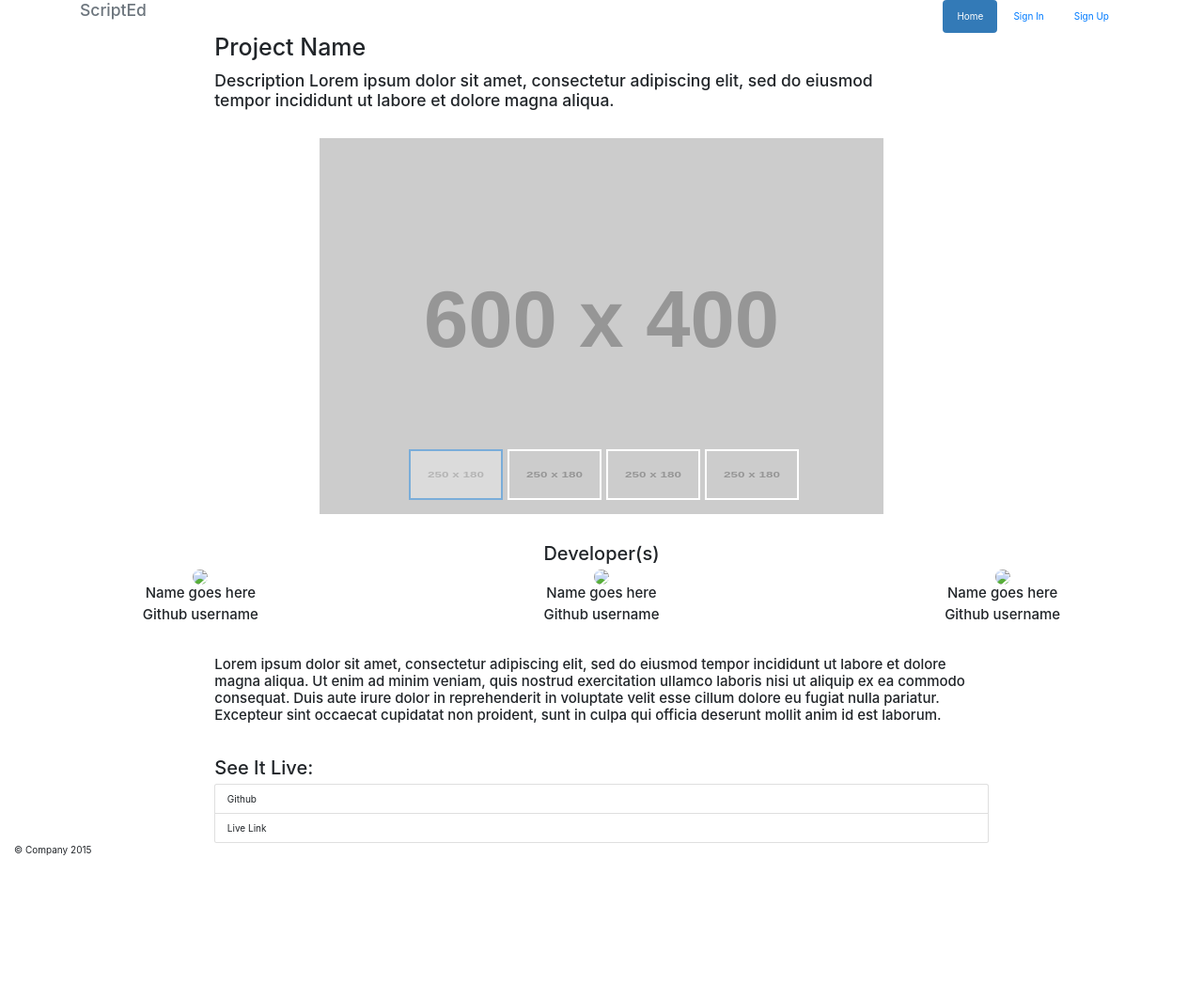
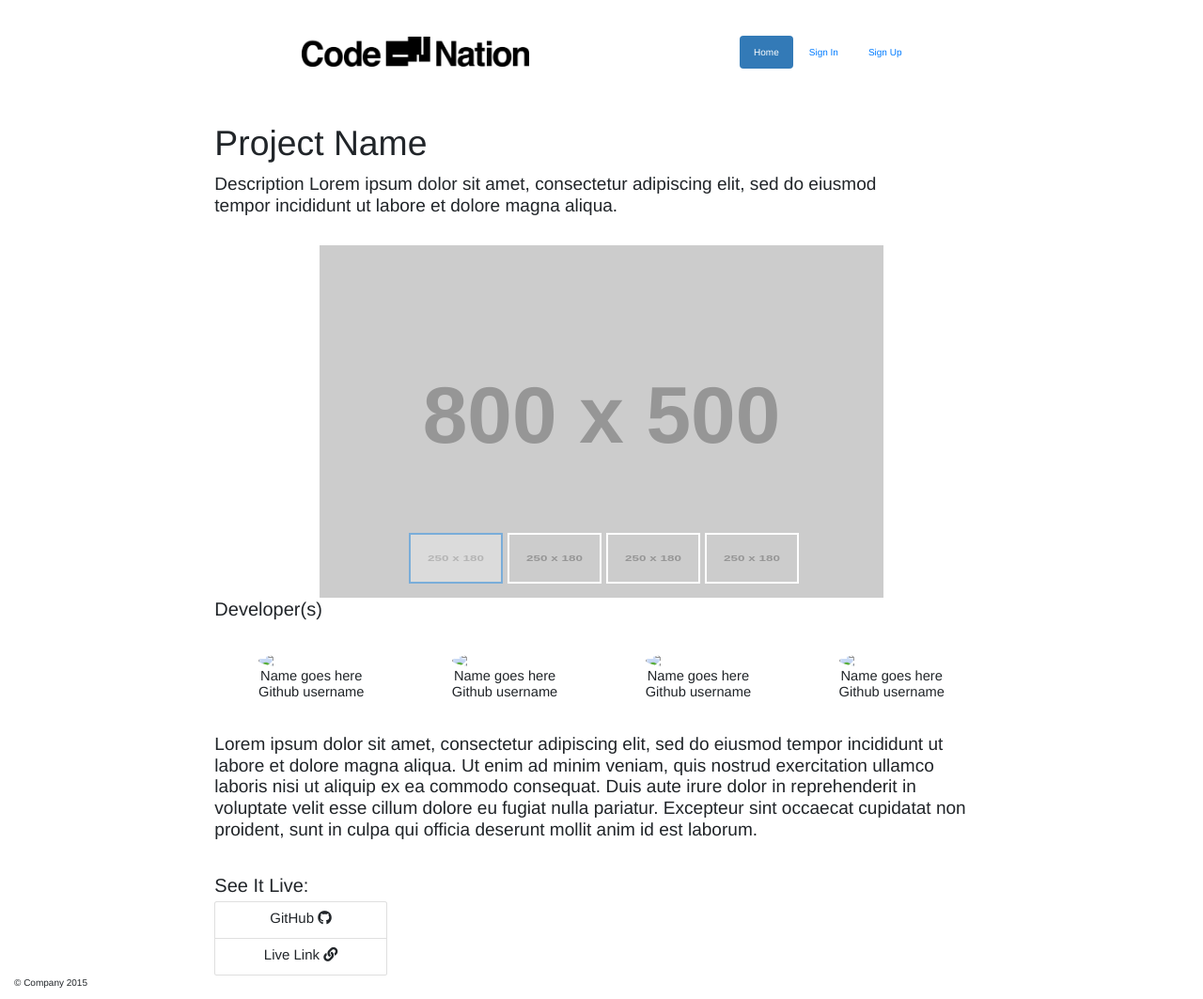
Before and after one commit to soybean/scripted, a Flask app: template templates/project.html in a window 1280 px wide. Shown: the whole page at 94% size. Before the commit the page ends 910 px from the top, so only its background shows below. Run offline with Flask 2, Linux system fonts and the light colour scheme; the template is opened without the code that fills it, so the values that code supplies are empty; grey boxes labelled with a size stand in for pictures from a placeholder-image service; some libraries are stand-ins or nearby versions.

Commit message:
update project page

```diff
--- a/static/css/main.css
+++ b/static/css/main.css
@@ -1,3 +1,11 @@
+* {
+    font-family: Helvetica Neue, Helvetica, Arial, sans-serif;
+}
+
+a {
+    color: #0080ff;
+}
+
 #nav-panel {
     background-color: #0080ff;
     height: 85px;
@@ -13,6 +21,7 @@
 .card-img-top {
     width: 100%;
 }
+
 .row {
     margin-top: 15px;
     margin-bottom: 15px;
@@ -41,8 +50,8 @@ h3 {
 
 .submit-button {
     border: 2px solid;
-  font-weight:800;
-  float:right;
+    font-weight: 800;
+    float: right;
     margin-right: 88.5px;
     margin-top: 22px;
 }
@@ -194,8 +203,8 @@ body {
 }
 
 a.no-deco {
-  color:inherit;
-  text-decoration:none;
+    color: inherit;
+    text-decoration: none;
 }
 
 a.deco-none:link {
@@ -213,5 +222,26 @@ a.github-user {
 }
 
 .round-img {
-  border-radius:50%;
+    border-radius: 50%;
 }
+
+/* Project Page Styles */
+
+.project-title {
+    font-size: 28pt;
+}
+
+.project-description,
+.project-tagline {
+    font-size: 14.3pt;
+}
+
+.developers {
+    display: flex;
+    flex-direction: row;
+    justify-content: space-around;
+}
+
+.project-developer {
+    font-size: 11pt;
+}
--- a/templates/project.html
+++ b/templates/project.html
@@ -4,6 +4,7 @@
     <title>Title | ScriptEd</title>
     <script src="https://ajax.googleapis.com/ajax/libs/jquery/3.3.1/jquery.min.js"></script>
     <link rel="stylesheet" href="/static/css/main.css">
+    <link rel="stylesheet" href="https://use.fontawesome.com/releases/v5.2.0/css/all.css" integrity="sha384-hWVjflwFxL6sNzntih27bfxkr27PmbbK/iSvJ+a4+0owXq79v+lsFkW54bOGbiDQ" crossorigin="anonymous">
     <link rel="stylesheet" href="https://maxcdn.bootstrapcdn.com/bootstrap/3.3.7/css/bootstrap.min.css" integrity="sha384-BVYiiSIFeK1dGmJRAkycuHAHRg32OmUcww7on3RYdg4Va+PmSTsz/K68vbdEjh4u" crossorigin="anonymous">
     <link rel="stylesheet" href="https://maxcdn.bootstrapcdn.com/bootstrap/4.0.0/css/bootstrap.min.css" integrity="sha384-Gn5384xqQ1aoWXA+058RXPxPg6fy4IWvTNh0E263XmFcJlSAwiGgFAW/dAiS6JXm" crossorigin="anonymous">
     <script src="https://maxcdn.bootstrapcdn.com/bootstrap/3.3.7/js/bootstrap.min.js" integrity="sha384-Tc5IQib027qvyjSMfHjOMaLkfuWVxZxUPnCJA7l2mCWNIpG9mGCD8wGNIcPD7Txa" crossorigin="anonymous"></script>
@@ -12,9 +13,12 @@
 
 <body>
 
-    <div class="container">
+    <div class="container pt-5 pb-5">
         <div class="header">
-            <nav>
+            <nav class="navbar">
+                <div class="col-xs-3">
+                    <img src="../static/CN_Logo.png" class="img-responsive">
+                </div>
                 <ul class="nav nav-pills pull-right">
                     <li role="presentation" class="active"><a href="#">Home</a>
                     </li>
@@ -24,34 +28,33 @@
                     </li>
                 </ul>
             </nav>
-            <h3 class="text-muted">ScriptEd</h3>
         </div>
     </div>
 
     <div class="mx-auto">
         <div class="clearfix">
             <div class="col-md-offset-2 col-md-7">
-                <h1>Project Name</h1>
-                <h3 class="pt-2">Description Lorem ipsum dolor sit amet, consectetur adipiscing elit, sed do eiusmod tempor incididunt ut labore et dolore magna aliqua.</h3>
+                <h1 class="project-title">Project Name</h1>
+                <h3 class="pt-2 project-tagline">Description Lorem ipsum dolor sit amet, consectetur adipiscing elit, sed do eiusmod tempor incididunt ut labore et dolore magna aliqua.</h3>
             </div>
         </div>
-        <div class="text-center pt-5 ">
+        <div class="pt-5">
             <div class="mx-auto carousel slide article-slide" id="article-photo-carousel">
 
                 <!-- Wrapper for slides -->
                 <div class="carousel-inner cont-slider">
 
                     <div class="item active">
-                        <img class="img-responsive" alt="" title="" src="http://placehold.it/600x400">
+                        <img class="img-responsive" alt="" title="" src="http://placehold.it/800x500">
                     </div>
                     <div class="item">
-                        <img class="img-responsive" alt="" title="" src="http://placehold.it/600x400">
+                        <img class="img-responsive" alt="" title="" src="http://placehold.it/800x500">
                     </div>
                     <div class="item">
-                        <img class="img-responsive" alt="" title="" src="http://placehold.it/600x400">
+                        <img class="img-responsive" alt="" title="" src="http://placehold.it/800x500">
                     </div>
                     <div class="item">
-                        <img class="img-responsive" alt="" title="" src="http://placehold.it/600x400">
+                        <img class="img-responsive" alt="" title="" src="http://placehold.it/800x500">
                     </div>
                 </div>
                 <!-- Indicators -->
@@ -70,36 +73,46 @@
                     </li>
                 </ol>
             </div>
-            <div class="pt-5">
-                <div></div>
-                <h2>Developer(s)</h2>
-                <div class="col-md-4">
-                    <img src="http://via.placeholder.com/150x150" class="rounded-circle">
-                    <h4> Name goes here</h4>
-                    <h4> Github username </h4>
+
+            <div class="clearfix">
+                <div class="col-md-offset-2 col-md-7">
+                    <h2>Developer(s)</h2>
                 </div>
-                <div class="col-md-4">
-                    <img src="http://via.placeholder.com/150x150" class="rounded-circle">
-                    <h4> Name goes here</h4>
-                    <h4> Github username </h4>
+            </div>
+
+            <div class="developers col-md-offset-2 col-md-8 pt-5 text-center">
+                <div>
+                    <img src="http://via.placeholder.com/150x150" class="rounded-circle img-responsive">
+                    <h4 class="project-developer"> Name goes here<br>Github username </h4>
                 </div>
-                <div class="col-md-4">
-                    <img src="http://via.placeholder.com/150x150" class="rounded-circle">
-                    <h4> Name goes here</h4>
-                    <h4> Github username </h4>
+                <div>
+                    <img src="http://via.placeholder.com/150x150" class="rounded-circle img-responsive">
+                    <h4 class="project-developer"> Name goes here<br>Github username </h4>
+                </div>
+                <div>
+                    <img src="http://via.placeholder.com/150x150" class="rounded-circle img-responsive">
+                    <h4 class="project-developer"> Name goes here<br>Github username </h4>
+                </div>
+                <div>
+                    <img src="http://via.placeholder.com/150x150" class="rounded-circle img-responsive">
+                    <h4 class="project-developer"> Name goes here<br>Github username </h4>
                 </div>
             </div>
         </div>
 
         <div class="pt-5 col-md-offset-2 col-md-8 clearfix">
-            <h4>Lorem ipsum dolor sit amet, consectetur adipiscing elit, sed do eiusmod tempor incididunt ut labore et dolore magna aliqua. Ut enim ad minim veniam, quis nostrud exercitation ullamco laboris nisi ut aliquip ex ea commodo consequat. Duis aute irure dolor in reprehenderit in voluptate velit esse cillum dolore eu fugiat nulla pariatur. Excepteur sint occaecat cupidatat non proident, sunt in culpa qui officia deserunt mollit anim id est laborum.</h4>
+            <h4 class="project-description">Lorem ipsum dolor sit amet, consectetur adipiscing elit, sed do eiusmod tempor incididunt ut labore et dolore magna aliqua. Ut enim ad minim veniam, quis nostrud exercitation ullamco laboris nisi ut aliquip ex ea commodo consequat. Duis aute irure dolor in reprehenderit in voluptate velit esse cillum dolore eu fugiat nulla pariatur. Excepteur sint occaecat cupidatat non proident, sunt in culpa qui officia deserunt mollit anim id est laborum.</h4>
         </div>
 
-        <div class="pt-5 col-md-offset-2 col-md-8 clearfix">
+        <div class="pt-5 col-md-offset-2 col-md-2 clearfix">
             <h2>See It Live:</h2>
-            <ul class="list-group">
-                <li class="list-group-item">Github</li>
-                <li class="list-group-item">Live Link</li>
+            <ul class="list-group text-center">
+                <li class="list-group-item">
+                    <h4>GitHub <i class="fab fa-github"></i></h4>
+                </li>
+                <li class="list-group-item">
+                    <h4>Live Link <i class="fas fa-link"></i> </h4>
+                </li>
             </ul>
 
         </div>
```
Lines whose indentation alone changed are shown as unchanged.
